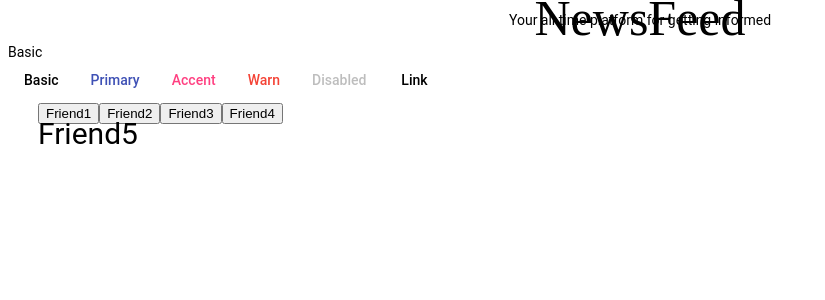
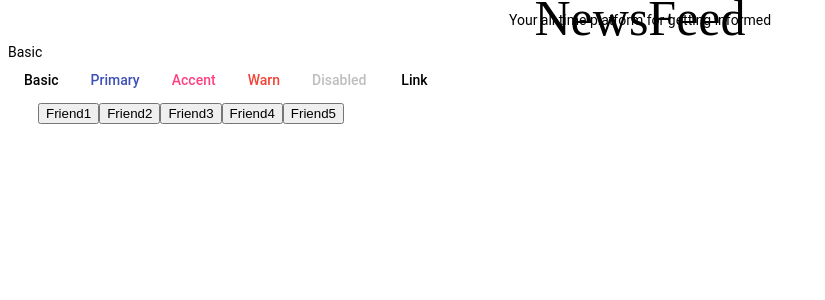
Before and after one commit to paulmunyao/newsfeed, an Angular app: page / in a window 1280 px wide. Shown: the top 300 px of the page, without its empty margins (0-825 px from the left). Built offline with nearby package versions, Linux system fonts and the light colour scheme; a web font is replaced by a local one.

Commit message:
add button on click

```diff
--- a/src/app/user/user.component.html
+++ b/src/app/user/user.component.html
@@ -3,5 +3,5 @@
   <button>Friend2</button>
   <button>Friend3</button>
   <button>Friend4</button>
-  <p>Friend5</p>
+  <button>Friend5</button>
 </div>
```
